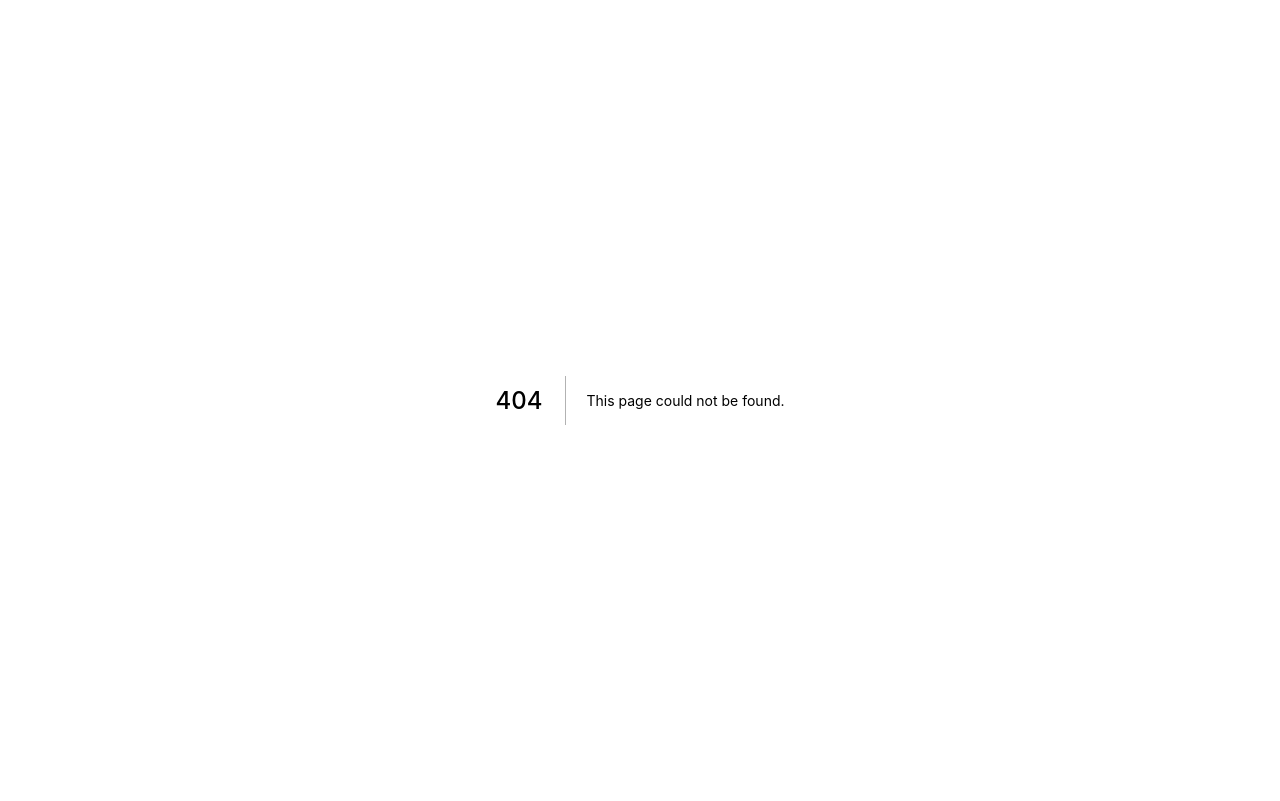
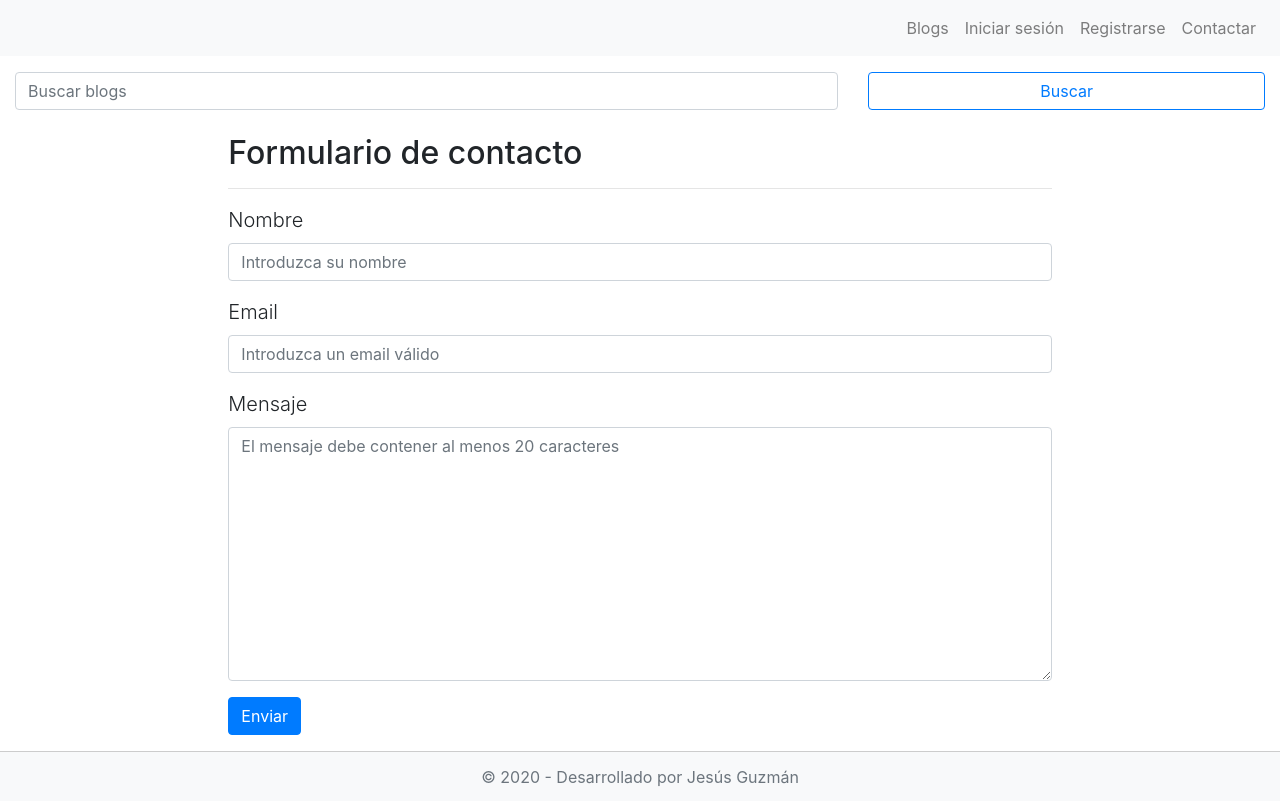
Before and after one commit to J3duardo/next-blog, a Next.js app in the folder frontend/: page /contact in a window 1280 px wide. Before the commit this address had no page. Built offline with nearby package versions, Linux system fonts and the light colour scheme.

Commit message:
Frontend: Formulario y funcionalidad para enviar emails

```diff
--- a/frontend/components/Header.jsx
+++ b/frontend/components/Header.jsx
@@ -80,6 +80,13 @@ const Header = (props) => {
                     </NavLink>
                   </Link>
                 </NavItem>
+                <NavItem>
+                  <Link href="/contact">
+                    <NavLink>
+                      Contactar
+                    </NavLink>
+                  </Link>
+                </NavItem>
               </Nav>
             </React.Fragment>
             :
@@ -103,6 +110,13 @@ const Header = (props) => {
                   <Link href="/user">
                     <NavLink>
                       Dashboard
+                    </NavLink>
+                  </Link>
+                </NavItem>
+                <NavItem>
+                  <Link href="/contact">
+                    <NavLink>
+                      Contactar
                     </NavLink>
                   </Link>
                 </NavItem>
@@ -144,6 +158,13 @@ const Header = (props) => {
                   </NavLink>
                 </Link>
               </NavItem>
+              <NavItem>
+                <Link href="/contact">
+                  <NavLink>
+                    Contactar
+                  </NavLink>
+                </Link>
+              </NavItem>
               <button
                 className="btn btn-primary ml-auto"
                 onClick={signoutHandler}
--- /dev/null
+++ b/frontend/components/contactForm/ContactForm.jsx
@@ -0,0 +1,199 @@
+import {useState} from "react";
+import {withRouter} from "next/router";
+import Head from "next/head";
+import {contactAdmin, contactAuthor} from "../../actions/contactForm";
+import {APP_NAME} from "../../config";
+
+const ContactForm = (props) => {
+  const [state, setState] = useState({
+    name: "",
+    email: "",
+    message: "",
+    sent: false,
+    loading: false,
+    success: false,
+    successMessage: null,
+    error: null
+  });
+
+  // Enviar el correo
+  const onSubmitHandler = async (e) => {
+    e.preventDefault()
+    try {
+      setState({
+        ...state,
+        error: null,
+        successMessage: null,
+        loading: true
+      });
+
+      const mailData = {
+        name: state.name,
+        email: state.email,
+        message: state.message
+      }
+
+      // Enviar el mensaje al administrador
+      if(props.router.pathname === "/contact") {
+        await contactAdmin(mailData)
+        setState({
+          ...state,
+          name: "",
+          email: "",
+          message: "",
+          successMessage: "Mensaje enviado exitosamente",
+          error: null,
+          loading: false,
+          sent: true,
+          success: true
+        });
+
+        // Enviar el mensaje al autor del post
+      } else if(props.router.pathname.includes("profile")) {
+        mailData["authorEmail"] = props.authorEmail;
+        await contactAuthor(mailData);
+        setState({
+          ...state,
+          name: "",
+          email: "",
+          message: "",
+          successMessage: "Mensaje enviado exitosamente",
+          error: null,
+          loading: false,
+          sent: true,
+          success: true
+        });
+      }
+
+    } catch (error) {
+      console.log({...error});
+
+      if(error.response) {
+        return setState({
+          ...state,
+          successMessage: null,
+          loading: false,
+          success: false,
+          sent: false,
+          error: error.response.data.message
+        })
+      }
+
+      return setState({
+        ...state,
+        successMessage: null,
+        loading: false,
+        success: false,
+        sent: false,
+        error: error.message
+      })
+    }
+  };
+
+  const onChangeHandler = (e) => {
+    setState({
+      ...state,
+      successMessage: null,
+      error: null,
+      success: false,
+      [e.target.name]: e.target.value
+    })
+  };
+
+  const showError = () => {
+    return state.error ?
+      <div
+        style={{position: "fixed", top: 0, left: "50%", transform: "translateX(-50%)", zIndex: 10}}
+        className="alert alert-danger"
+      >
+        {state.error}.
+      </div>
+      : null
+    }
+
+  const showMessage = () => {
+    return state.successMessage ?
+    <div
+      style={{position: "fixed", top: 0, left: "50%", transform: "translateX(-50%)", zIndex: 10}}
+      className="alert alert-info"
+    >
+      {state.successMessage}.
+    </div>
+    : null
+  }
+
+  // Title de la página
+  const head = () => {
+    return (
+      <Head>
+        <title>Contactar | {APP_NAME}</title>
+      </Head>
+    )
+  }
+
+  return (
+    <React.Fragment>
+      {showMessage()}
+      {showError()}
+      {head()}
+      <form onSubmit={onSubmitHandler}>
+        <div className="form-group">
+          <div className="form-group">
+            <label htmlFor="name" className="lead">Nombre</label>
+            <input
+              name="name"
+              id="name"
+              type="text"
+              className={`form-control ${state.error && state.error.toLowerCase().includes("nombre") && "input-error"}`}
+              onChange={onChangeHandler}
+              value={state.name}
+              placeholder="Introduzca su nombre"
+            />
+          </div>
+          <div className="form-group">
+            <label htmlFor="email" className="lead">Email</label>
+            <input
+              name="email"
+              id="email"
+              type="email"
+              className={`form-control ${state.error && state.error.toLowerCase().includes("email") && "input-error"}`}
+              onChange={onChangeHandler}
+              value={state.email}
+              placeholder="Introduzca un email válido"
+            />
+          </div>
+          <label htmlFor="message" className="lead">Mensaje</label>
+          <textarea
+            name="message"
+            id="message"
+            cols="30"
+            rows="10"
+            className={`form-control ${state.error && state.error.toLowerCase().includes("mensaje") && "input-error"}`}
+            onChange={onChangeHandler}
+            value={state.message}
+            placeholder="El mensaje debe contener al menos 20 caracteres"
+          />
+        </div>
+        <div>
+          <button
+            type="submit"
+            className="btn btn-primary"
+            disabled={state.loading}
+          >
+            {state.loading &&
+              <span
+                style={{marginRight: "5px"}}
+                className="spinner-border spinner-border-sm"
+                role="status"
+                aria-hidden="true"
+              />
+            }
+            Enviar
+          </button>
+        </div>
+      </form>
+    </React.Fragment>
+  )
+}
+
+export default withRouter(ContactForm);
--- /dev/null
+++ b/frontend/pages/contact.jsx
@@ -0,0 +1,21 @@
+import Layout from "../components/Layout";
+import Link from "next/link";
+import ContactForm from "../components/contactForm/ContactForm";
+
+const Contact = () => {
+  return (
+    <Layout>
+      <div className="container-fluid">
+        <div className="row">
+          <div className="col-md-8 offset-md-2">
+            <h2 className="mb-3">Formulario de contacto</h2>
+            <hr/>
+            <ContactForm />
+          </div>
+        </div>
+      </div>
+    </Layout>
+  )
+}
+
+export default Contact;
--- a/frontend/pages/profile/[username].jsx
+++ b/frontend/pages/profile/[username].jsx
@@ -7,6 +7,7 @@ moment.locale("es")
 import Layout from "../../components/Layout";
 import {getPublicUserProfile} from "../../actions/user";
 import {API, DOMAIN, APP_NAME} from "../../config";
+import ContactForm from "../../components/contactForm/ContactForm";
 
 const UserPublicProfile = (props) => {
   const imgRef = useRef();
@@ -101,7 +102,7 @@ const UserPublicProfile = (props) => {
                     Contactar a {props.user.name}
                   </h5>
                   <hr/>
-                  <p>Formulario de contacto</p>
+                  <ContactForm authorEmail={props.user.email} />
                 </div>
               </div>
             </div>
```
